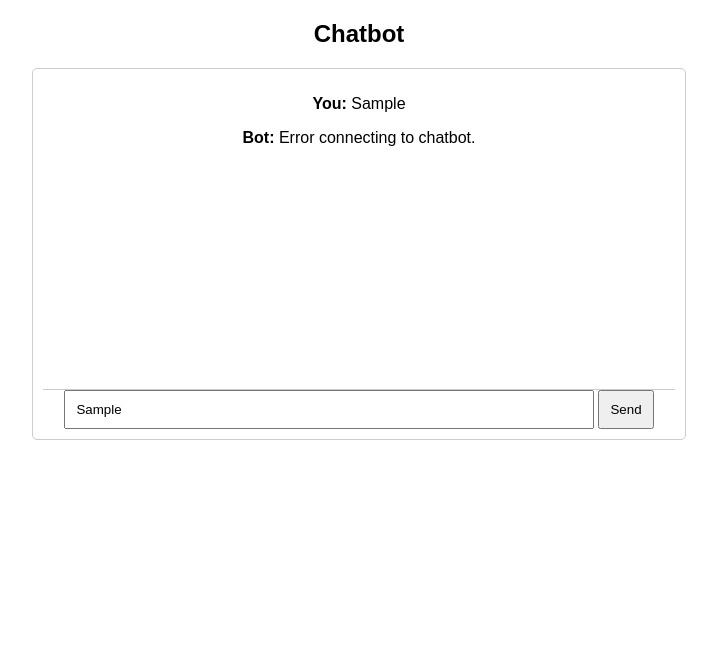
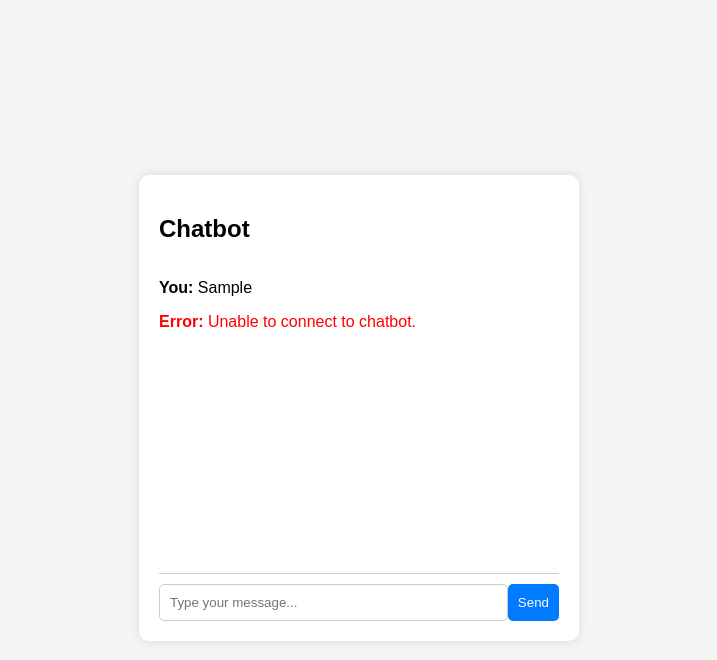
Before and after one commit to akhilpk59/chatbot, a plain HTML site: page index.html in a window 1280 px wide. Both pictures are taken after typing "Sample" into the empty fields and a click on the button "Send". Shown: the whole page, without its empty margins (281-998 px from the left). Drawn offline with Linux system fonts and the light colour scheme; no server answers.

Commit message:
Update index.html

```diff
--- a/index.html
+++ b/index.html
@@ -5,44 +5,95 @@
     <meta name="viewport" content="width=device-width, initial-scale=1.0">
     <title>Chatbot</title>
     <style>
-        body { font-family: Arial, sans-serif; text-align: center; }
-        #chat-container { width: 50%; margin: auto; border: 1px solid #ccc; padding: 10px; border-radius: 5px; }
-        #messages { height: 300px; overflow-y: auto; border-bottom: 1px solid #ccc; padding-bottom: 10px; }
-        input { width: 80%; padding: 10px; }
-        button { padding: 10px; }
+        body {
+            font-family: Arial, sans-serif;
+            display: flex;
+            justify-content: center;
+            align-items: center;
+            height: 100vh;
+            background-color: #f4f4f4;
+        }
+        .chat-container {
+            width: 400px;
+            background: white;
+            padding: 20px;
+            border-radius: 10px;
+            box-shadow: 0 0 10px rgba(0, 0, 0, 0.1);
+        }
+        .chatbox {
+            height: 300px;
+            overflow-y: auto;
+            border-bottom: 1px solid #ccc;
+            padding-bottom: 10px;
+            margin-bottom: 10px;
+        }
+        .input-container {
+            display: flex;
+        }
+        input {
+            flex: 1;
+            padding: 10px;
+            border: 1px solid #ccc;
+            border-radius: 5px;
+        }
+        button {
+            padding: 10px;
+            border: none;
+            background-color: #007bff;
+            color: white;
+            border-radius: 5px;
+            cursor: pointer;
+        }
+        button:hover {
+            background-color: #0056b3;
+        }
     </style>
 </head>
 <body>
+
+    <div class="chat-container">
         <h2>Chatbot</h2>
-    <div id="chat-container">
-        <div id="messages"></div>
-        <input type="text" id="user-input" placeholder="Type a message..." onkeypress="handleKeyPress(event)">
+        <div id="chatbox" class="chatbox"></div>
+        <div class="input-container">
+            <input type="text" id="userInput" placeholder="Type your message..." onkeypress="handleKeyPress(event)">
             <button onclick="sendMessage()">Send</button>
+        </div>
     </div>
 
     <script>
-        const API_URL = "https://chatbot-u2hfsb6yrq-el.a.run.app/chat"; // Replace with your Cloud Run URL
+        const CHATBOT_URL = "https://chatbot-u2hfsb6yrq-el.a.run.app/chat";  // ✅ Your Cloud Run chatbot URL
 
-        function sendMessage() {
-            const userInput = document.getElementById("user-input").value;
+        async function sendMessage() {
+            const userInput = document.getElementById("userInput").value.trim();
             if (!userInput) return;
 
-            document.getElementById("messages").innerHTML += `<p><strong>You:</strong> ${userInput}</p>`;
+            // Display user message
+            const chatbox = document.getElementById("chatbox");
+            chatbox.innerHTML += `<p><b>You:</b> ${userInput}</p>`;
 
-            fetch(API_URL, {
+            try {
+                const response = await fetch(CHATBOT_URL, {
                     method: "POST",
                     headers: { "Content-Type": "application/json" },
                     body: JSON.stringify({ message: userInput })
-            })
-            .then(response => response.json())
-            .then(data => {
-                document.getElementById("messages").innerHTML += `<p><strong>Bot:</strong> ${data.response}</p>`;
-                document.getElementById("user-input").value = "";
-            })
-            .catch(error => {
-                console.error("Error:", error);
-                document.getElementById("messages").innerHTML += `<p><strong>Bot:</strong> Error connecting to chatbot.</p>`;
                 });
+
+                if (!response.ok) {
+                    throw new Error(`HTTP error! Status: ${response.status}`);
+                }
+
+                const data = await response.json();
+
+                // Display chatbot response
+                chatbox.innerHTML += `<p><b>Bot:</b> ${data.response}</p>`;
+                chatbox.scrollTop = chatbox.scrollHeight;
+            } catch (error) {
+                chatbox.innerHTML += `<p style="color:red;"><b>Error:</b> Unable to connect to chatbot.</p>`;
+                console.error("Chatbot connection error:", error);
+            }
+
+            // Clear input
+            document.getElementById("userInput").value = "";
         }
 
         function handleKeyPress(event) {
@@ -51,5 +102,6 @@
             }
         }
     </script>
+
 </body>
 </html>
```
Lines whose indentation alone changed are shown as unchanged.
